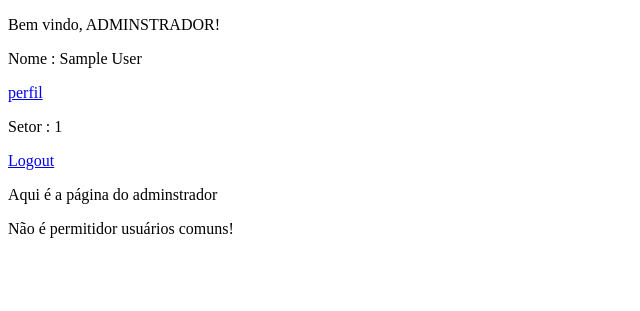
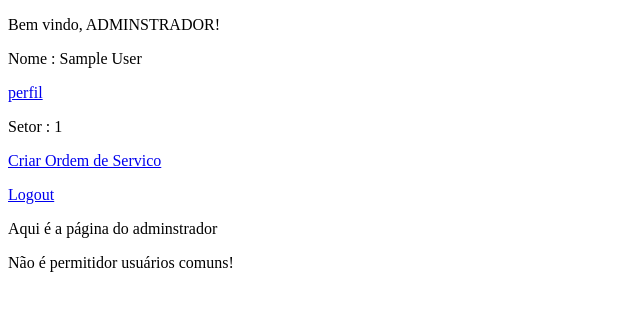
Before and after one commit to flaviocardoso/cbpf, a PHP site: page /cbpf/principal.php in a window 1280 px wide. Shown: the top 311 px of the page, without its empty margins (0-640 px from the left). Run offline with PHP 8.4, Linux system fonts and the light colour scheme; the visitor is signed in with stand-in values (Sample User, id 1).

Commit message:
modificação para direcionamento

```diff
--- a/principal.php
+++ b/principal.php
@@ -29,6 +29,7 @@ include("biblio.php");
                 echo "<p>Setor : " . $_SESSION["setor"] . "</p>";
             }
             ?>
+            <p><a href="criar_orderservice.php">Criar Ordem de Servico</a></p>
             <p><a href="logout.php">Logout</a></p>
             <?php
             switch ($_SESSION['nivel']) {
```
